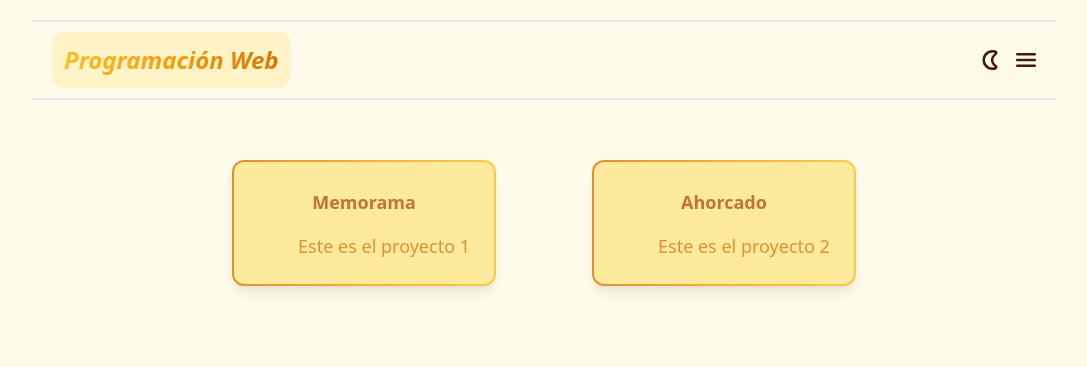
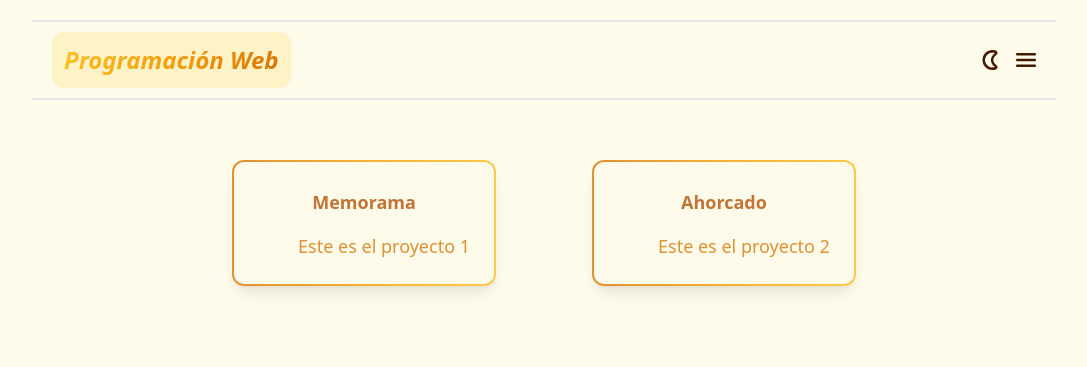
Before and after one commit to Goyoz/web, an Astro site: page /proyecto in a window 1280 px wide. Shown: the top 367 px of the page, without its empty margins (96-1183 px from the left). Built offline with nearby package versions, Linux system fonts and the light colour scheme; Astro itself is replaced by a stand-in of ours.

Commit message:
Update Proyecto.astro

```diff
--- a/src/componentes/Proyecto.astro
+++ b/src/componentes/Proyecto.astro
@@ -7,7 +7,7 @@
 const { title, link, description } = Astro.props;
 ---
 <article class=" rounded-xl bg-gradient-to-r from-amber-600 via-amber-500 to-amber-400 p-0.5 transition shadow-lg hover:shadow-2xl opacity-80 hover:opacity-100 hover:scale-105 m-10">
-	<div class="rounded-[10px] bg-amber-200 p-4 sm:p-6">
+	<div class="rounded-[10px] bg-amber-50 p-4 sm:p-6">
 		<div class=" w-full flex justify-between text-amber-700">
 			<div class="w-full flex justify-center">
 				<a href={link} target="_blank">
```
